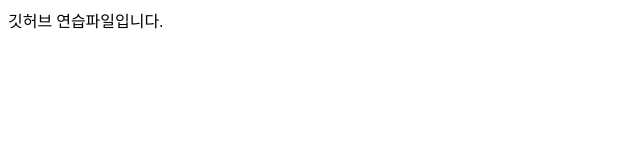
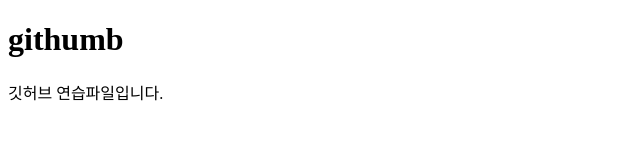
Before and after one commit to yamah7/git, a plain HTML site: page index.html in a window 1280 px wide. Shown: the whole page, without its empty margins (0-640 px from the left). Drawn offline with Linux system fonts and the light colour scheme.

Commit message:
h1태그 추가

```diff
--- a/index.html
+++ b/index.html
@@ -5,6 +5,8 @@
 <title>깃허브 연습하기</title>
 <head>
 <body>
+<h1>githumb</h1>
 깃허브 연습파일입니다.
+
 </body>
 </html>
```
